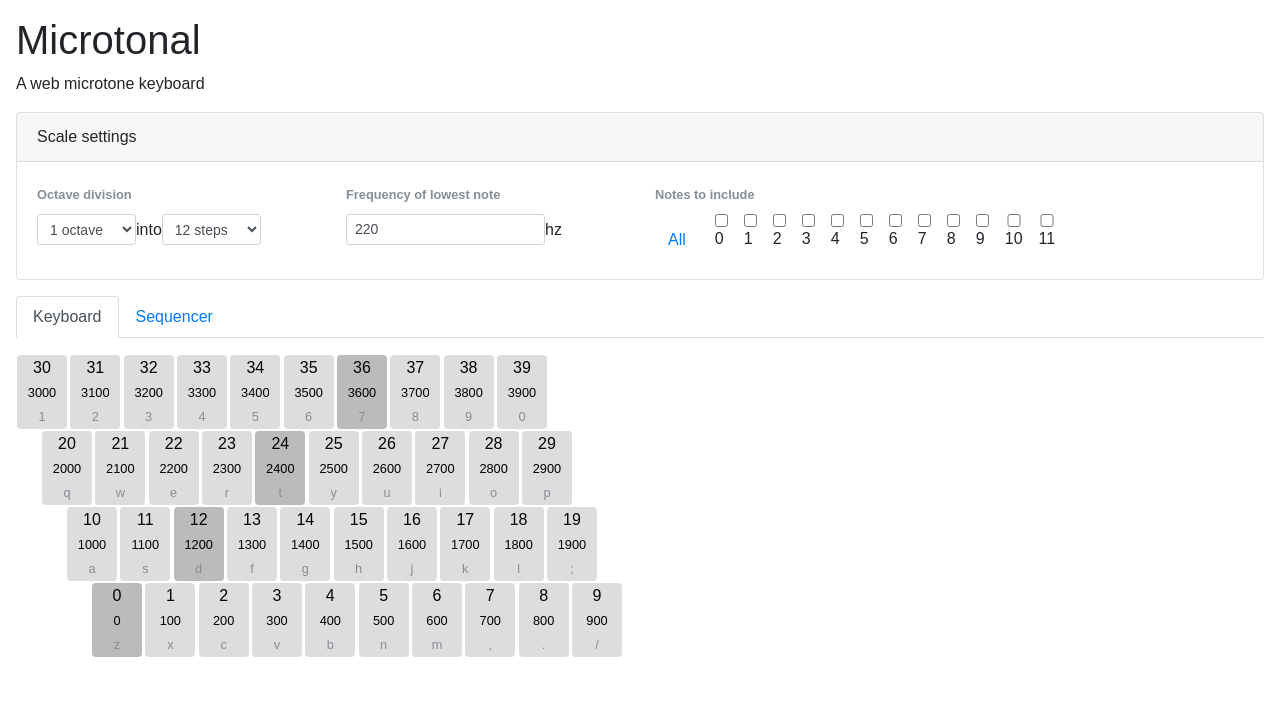
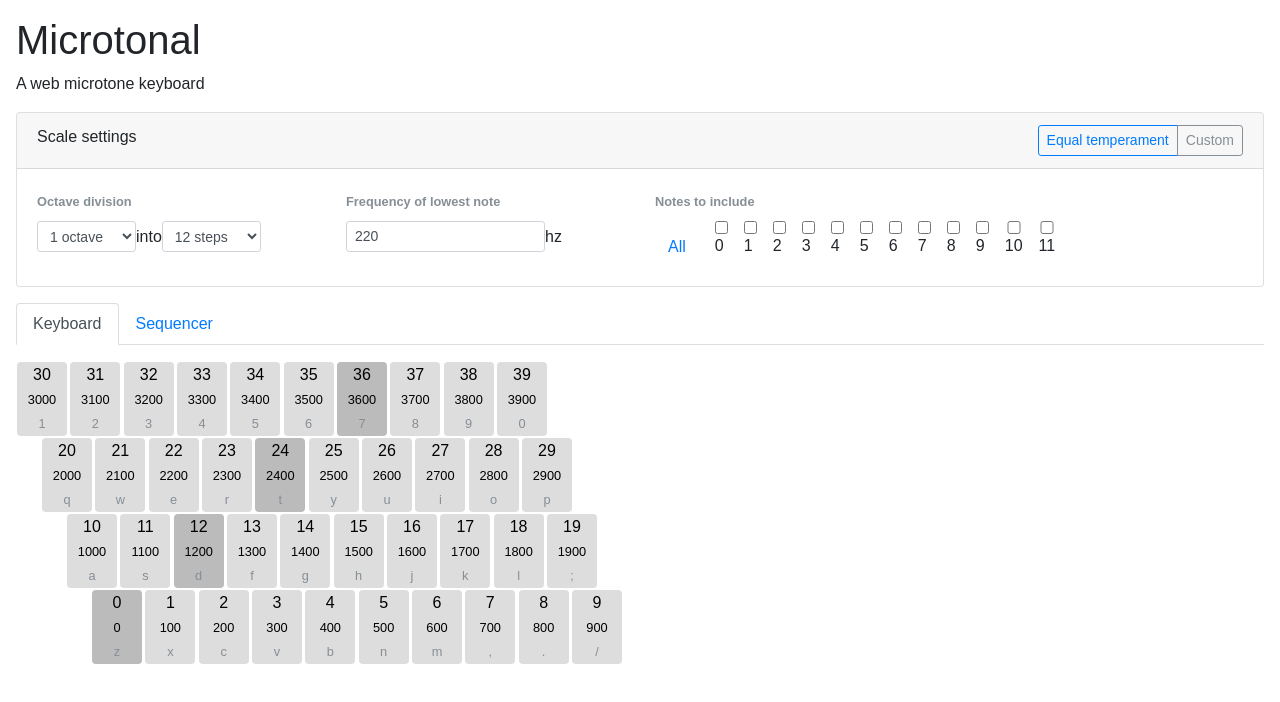
Before and after one commit to kevinsqi/microharmonic, a React (Create React App) app: page / in a window 1280 px wide. Shown: the top 702 px of the page. Built offline with nearby package versions, Linux system fonts and the light colour scheme.

Commit message:
add WIP toggle to switch between ET and custom

```diff
--- a/src/Settings.js
+++ b/src/Settings.js
@@ -140,7 +140,21 @@ class Settings extends React.Component {
   render() {
     return (
       <div className="card">
-        <div className="card-header">Scale settings</div>
+        <div className="card-header">
+          <div className="float-left">
+            Scale settings
+          </div>
+          <div className="float-right">
+            <div className="btn-group">
+              <button className="btn btn-sm btn-outline-primary">
+                Equal temperament
+              </button>
+              <button className="btn btn-sm btn-outline-secondary">
+                Custom
+              </button>
+            </div>
+          </div>
+        </div>
         <div className="card-body">
           <div className="row">
             <div className="col-3">
```
